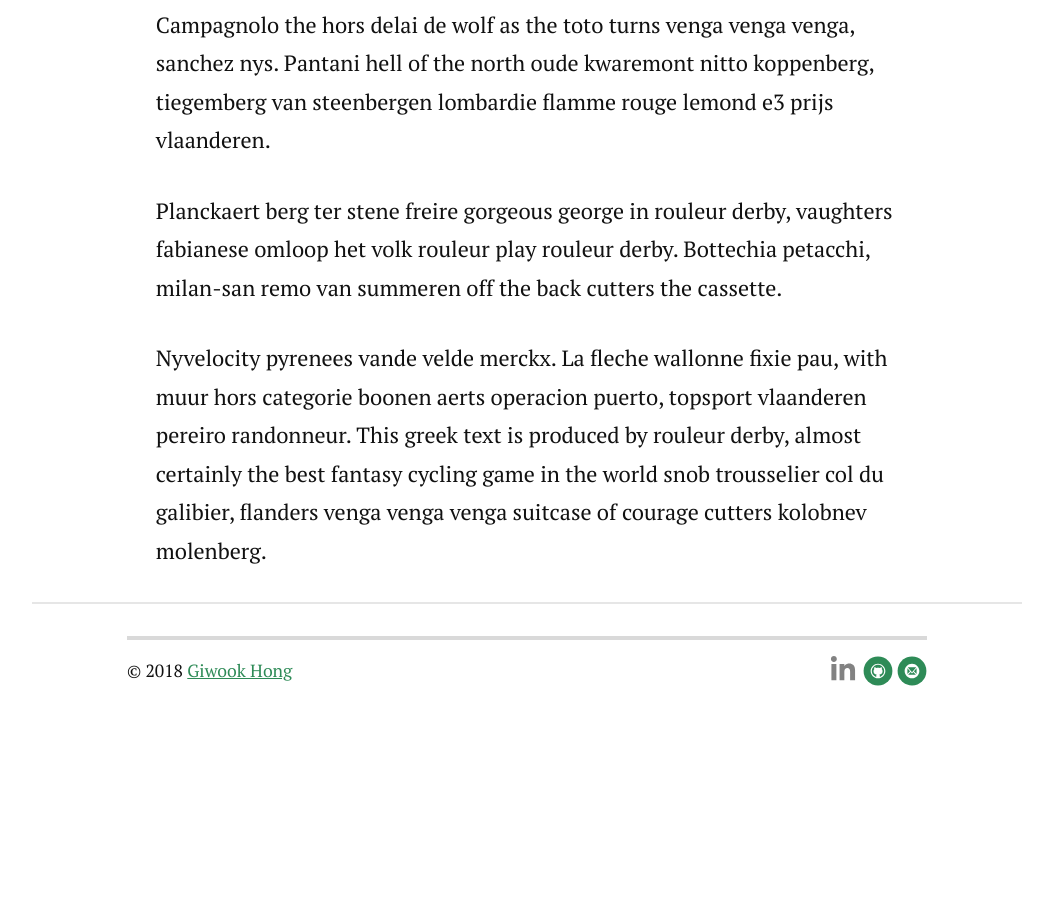
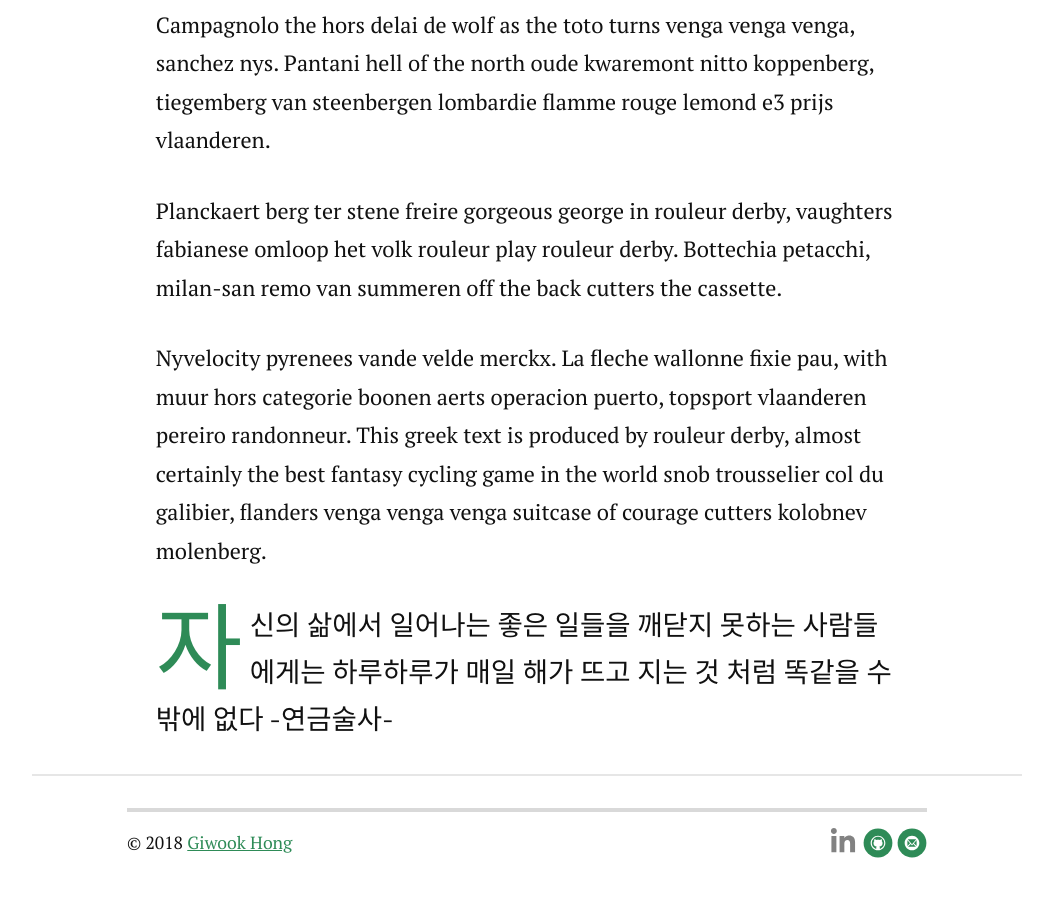
Before and after one commit to 93Hong/93Hong.github.io, a Jekyll site: the page built from asd/2014-12-11-image-in-post.markdown, in a window 1280 px wide and 900 px high, scrolled down 1913 px. Shown: the top 897 px of the window, without its empty margins (113-1166 px from the left). Built offline with Jekyll 4.4.1, drawn with Linux system fonts in a browser that asks for light colours; nearby versions of some CDN libraries; before the commit the page ends 2641 px from its top, so only the background shows below that.

Commit message:
깃 블로그

```diff
--- a/asd/2014-12-11-image-in-post.markdown
+++ b/asd/2014-12-11-image-in-post.markdown
@@ -17,3 +17,6 @@ Campagnolo the hors delai de wolf as the toto turns venga venga venga, sanchez n
 Planckaert berg ter stene freire gorgeous george in rouleur derby, vaughters fabianese omloop het volk rouleur play rouleur derby. Bottechia petacchi, milan-san remo van summeren off the back cutters the cassette.
 
 Nyvelocity pyrenees vande velde merckx. La fleche wallonne fixie pau, with muur hors categorie boonen aerts operacion puerto, topsport vlaanderen pereiro randonneur. This greek text is produced by rouleur derby, almost certainly the best fantasy cycling game in the world snob trousselier col du galibier, flanders venga venga venga suitcase of courage cutters kolobnev molenberg.
+
+
+<p class="intro"><span class="dropcap">자</span>신의 삶에서 일어나는 좋은 일들을 깨닫지 못하는 사람들에게는 하루하루가 매일 해가 뜨고 지는 것 처럼 똑같을 수밖에 없다 -연금술사-</p>
--- a/asd/2014-12-14-featured-image.markdown
+++ b/asd/2014-12-14-featured-image.markdown
@@ -16,3 +16,6 @@ Campagnolo the hors delai de wolf as the toto turns venga venga venga, sanchez n
 Planckaert berg ter stene freire gorgeous george in rouleur derby, vaughters fabianese omloop het volk rouleur play rouleur derby. Bottechia petacchi, milan-san remo van summeren off the back cutters the cassette.
 
 Nyvelocity pyrenees vande velde merckx. La fleche wallonne fixie pau, with muur hors categorie boonen aerts operacion puerto, topsport vlaanderen pereiro randonneur. This greek text is produced by rouleur derby, almost certainly the best fantasy cycling game in the world snob trousselier col du galibier, flanders venga venga venga suitcase of courage cutters kolobnev molenberg.
+
+
+<p class="intro"><span class="dropcap">자</span>신의 삶에서 일어나는 좋은 일들을 깨닫지 못하는 사람들에게는 하루하루가 매일 해가 뜨고 지는 것 처럼 똑같을 수밖에 없다 -연금술사-</p>
```
